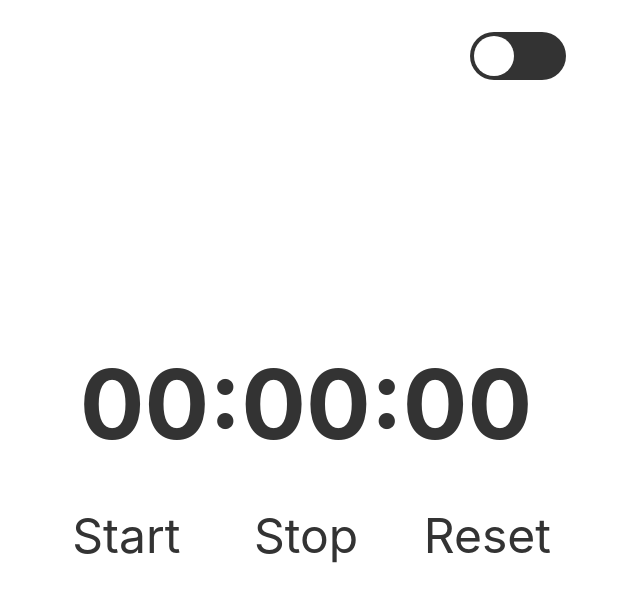
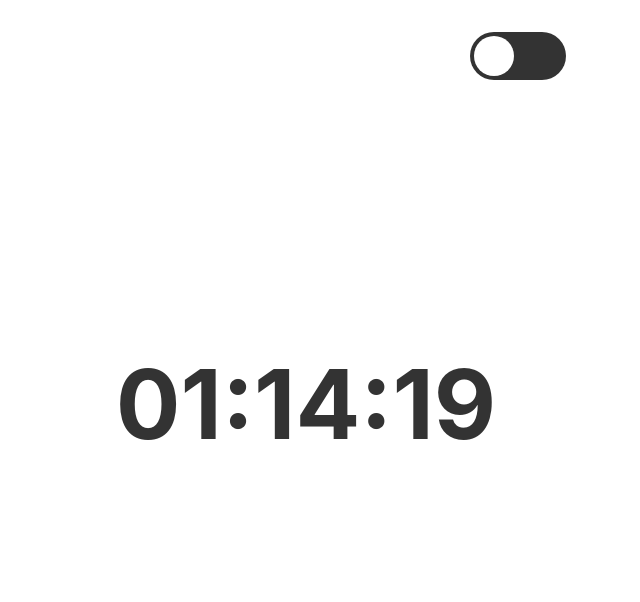
Before and after one commit to Android789515/react-clock, a React (Create React App) app: page / in a window 1280 px wide. Shown: the top 602 px of the page, without its empty margins (334-974 px from the left). Built offline with nearby package versions, Linux system fonts and the light colour scheme.

Commit message:
Swapped out the main component in App.tsx for the new TimeClock component.

```diff
--- a/src/App.tsx
+++ b/src/App.tsx
@@ -6,7 +6,7 @@ import { themeContext } from './theme-context/themeContext';
 import styles from './App.module.scss';
 
 import AppHeader from './components/app-header/AppHeader';
-import StopWatch from './components/clock-features/stop-watch/StopWatch';
+import TimeClock from './components/clock-features/time-clock/TimeClock';
 
 const App = () => {
     const { isLightTheme } = useContext(themeContext);
@@ -21,7 +21,7 @@ const App = () => {
         >
             <AppHeader />
 
-            <StopWatch />
+            <TimeClock />
         </div>
     );
 };
```
